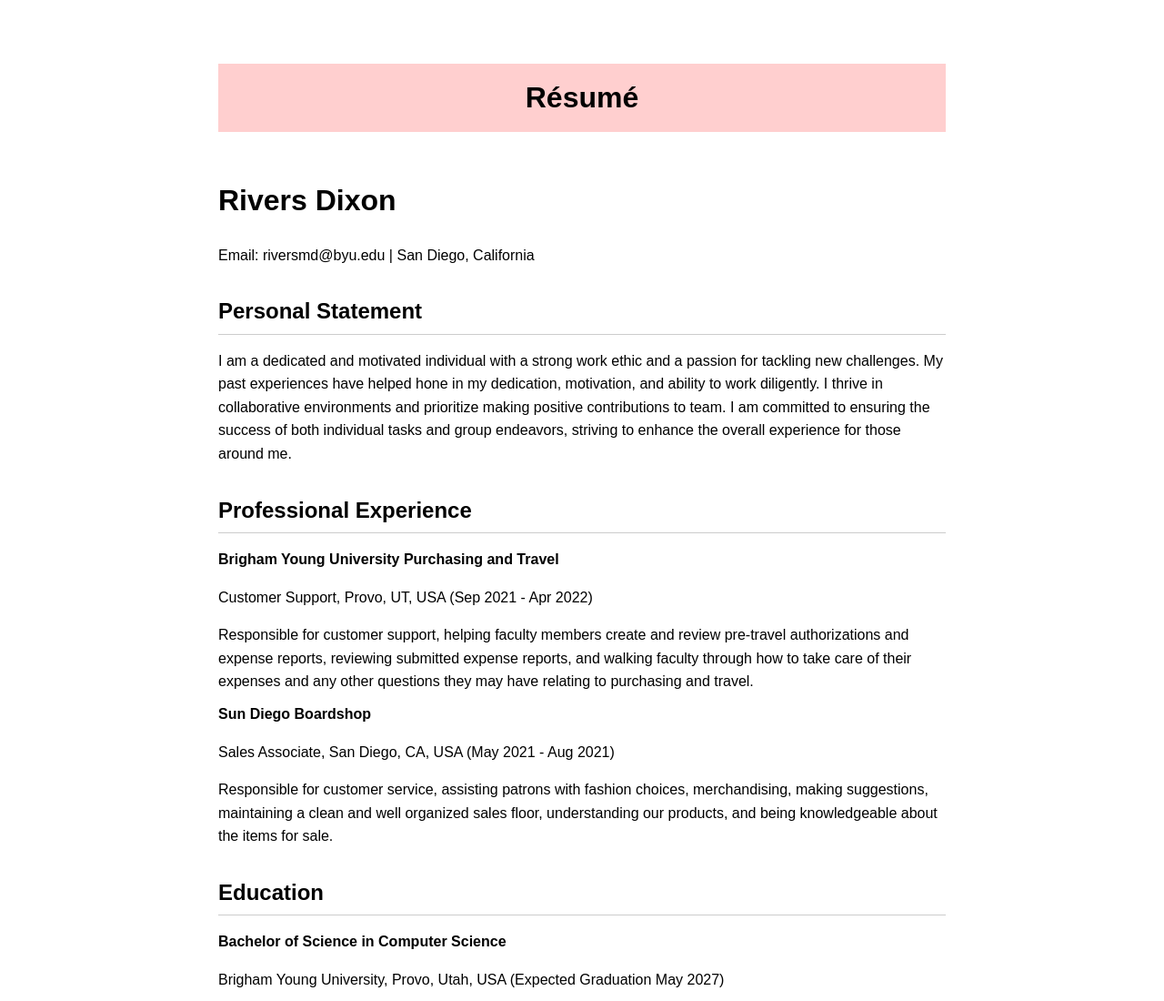
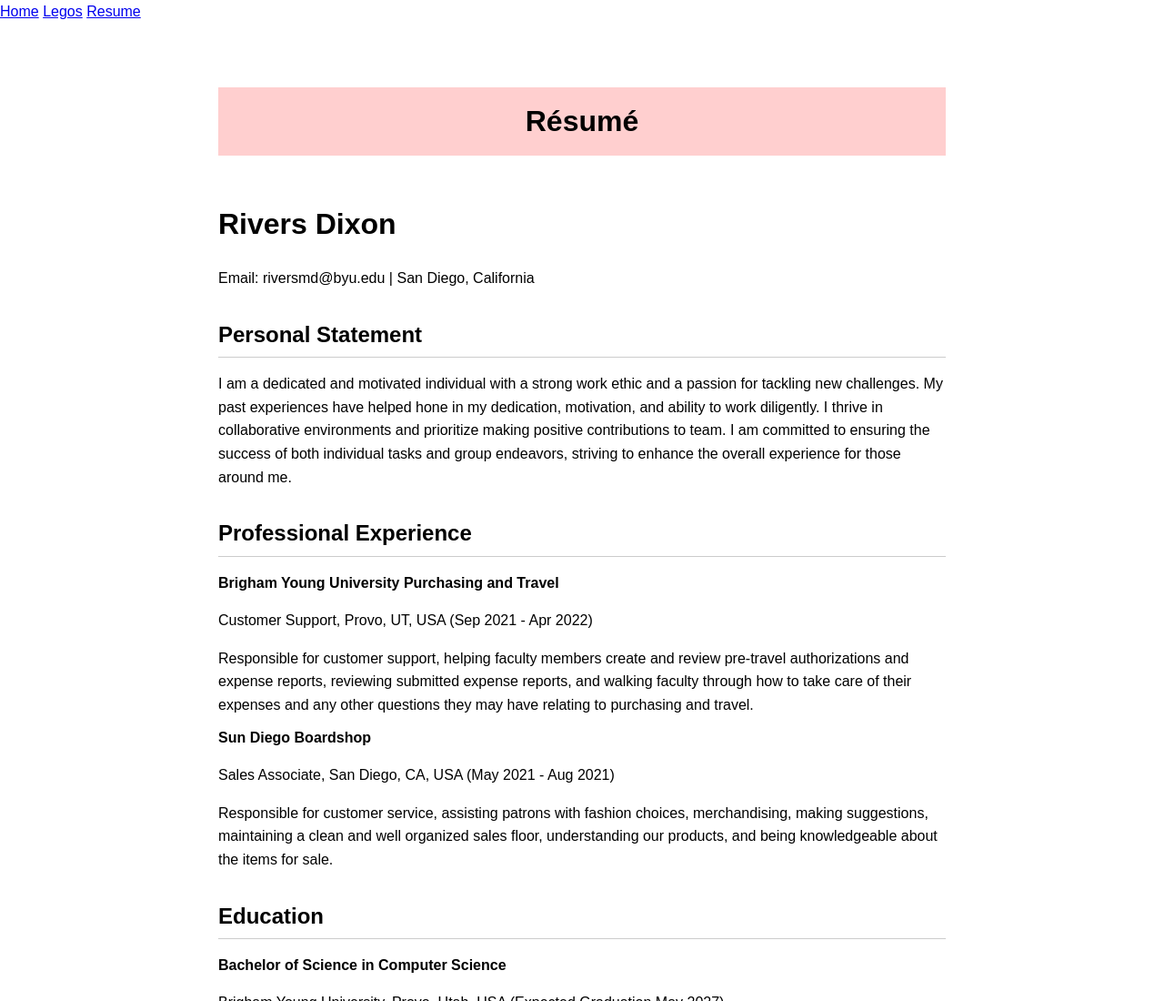
Before and after one commit to rlakes/New-IS201-Project, a plain HTML site: page Resume.html in a window 1280 px wide. Shown: the top 1100 px of the page at 91% size. Drawn offline with Linux system fonts and the light colour scheme.

Commit message:
Update Resume.html

```diff
--- a/Resume.html
+++ b/Resume.html
@@ -54,6 +54,11 @@
 
         </style>
     <body>
+    <nav>
+        <a href="index.html">Home</a>
+        <a href="myPage.html">Legos</a>
+        <a href="#">Resume</a>
+    </nav>
     <div class="container">
         <header class="heading">
             <h1>Résumé</h1>
```
